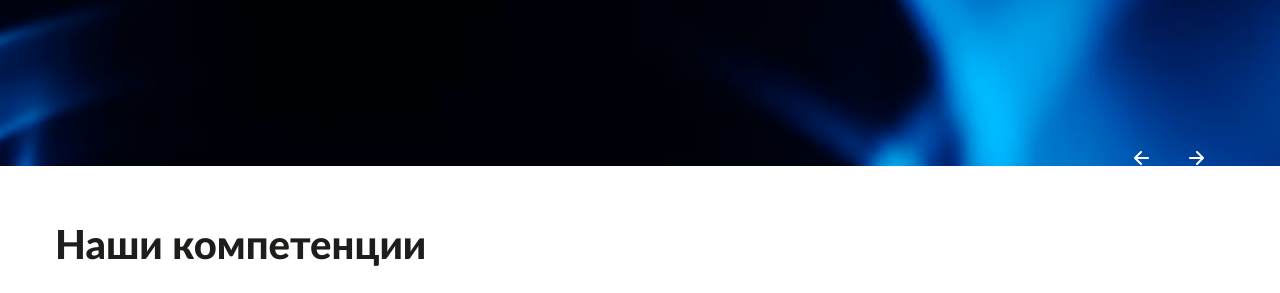
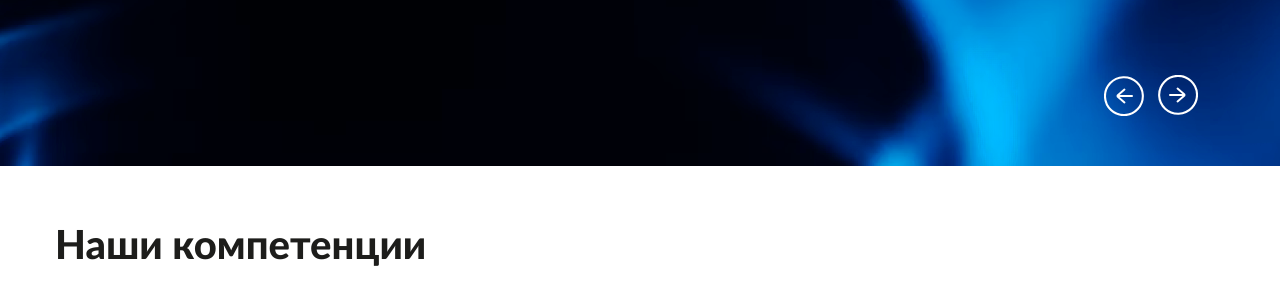
Before and after one commit to Vlad-95/gazstroy, a website: page index.html in a window 1280 px wide. Shown: the part 484-777 px from the top of the page. Drawn offline with Linux system fonts and the light colour scheme.

Commit message:
add arrows

```diff
--- a/index.html
+++ b/index.html
@@ -166,15 +166,20 @@
                 </div>
             </div>
 
+
             <div class="arrows">
                 <div class="wrapper">
                     <div class="arrows__wrap">
                         <div class="arrows__item prev">
-                            <svg><use xlink:href="img/icons/sprite.svg#short-arrow"></use></svg>
+                            <span class="line"></span>
+                            <svg viewBox="0 0 39 39" xmlns="http://www.w3.org/2000/svg">
+                                <circle cx="19" cy="19" r="18" stroke="white" stroke-width="2" fill="none"/>
+                            </svg>
                         </div>
                         <div class="arrows__item next">
-                            <svg xmlns="http://www.w3.org/2000/svg" xmlns:xlink="http://www.w3.org/1999/xlink" viewBox="0 0 16 16">
-                                <path d="M8.71006 14.7099L14.7101 8.70994C14.8038 8.61698 14.8782 8.50638 14.929 8.38452C14.9797 8.26266 15.0059 8.13195 15.0059 7.99994C15.0059 7.86793 14.9797 7.73722 14.929 7.61536C14.8782 7.4935 14.8038 7.3829 14.7101 7.28994L8.71006 1.28994C8.52176 1.10164 8.26636 0.995849 8.00006 0.995849C7.73376 0.995849 7.47837 1.10164 7.29006 1.28994C7.10176 1.47825 6.99597 1.73364 6.99597 1.99994C6.99597 2.26624 7.10176 2.52164 7.29006 2.70994L11.5901 6.99994L1.00006 6.99994C0.734844 6.99994 0.480489 7.1053 0.292953 7.29283C0.105417 7.48037 6.07406e-05 7.73472 6.0729e-05 7.99994C6.07174e-05 8.26516 0.105417 8.51951 0.292953 8.70705C0.480489 8.89458 0.734844 8.99994 1.00006 8.99994L11.5901 8.99994L7.29006 13.2899C7.19633 13.3829 7.12194 13.4935 7.07117 13.6154C7.0204 13.7372 6.99426 13.8679 6.99426 13.9999C6.99426 14.132 7.0204 14.2627 7.07117 14.3845C7.12194 14.5064 7.19633 14.617 7.29006 14.7099C7.38302 14.8037 7.49362 14.8781 7.61548 14.9288C7.73734 14.9796 7.86805 15.0057 8.00006 15.0057C8.13207 15.0057 8.26278 14.9796 8.38464 14.9288C8.5065 14.8781 8.6171 14.8037 8.71006 14.7099Z"/>
+                            <span class="line"></span>
+                            <svg viewBox="0 0 39 39" xmlns="http://www.w3.org/2000/svg">
+                                <circle cx="19" cy="19" r="18" stroke="white" stroke-width="2" fill="none"/>
                             </svg>
                         </div>
                     </div>
--- a/less/blocks_unique/intro.less
+++ b/less/blocks_unique/intro.less
@@ -42,39 +42,96 @@
         z-index: 2;
         right: 0;
         left: 0;
-        bottom: 0;
+        bottom: 91px;
         width: 100%;
 
         &__wrap {
-            display: flex;
-            align-items: center;
-            justify-content: flex-end;
+            position: relative;
         }
 
         &__item {
-            margin: 0 20px;
-            display: flex;
-            justify-content: center;
-            align-items: center;
+            width: 41px;
+            height: 41px;
+            transition: 0.3s;
+            position: absolute;
+            cursor: pointer;
 
             &:hover {
+                .line {
+                    width: 41px;
+                }
+
                 svg {
-                    transform: scaleX(2);
+                    right: -27px;
+
+                    circle {
+                        stroke-dasharray: 85px 60px;
+                    }
                 }
             }
 
             svg {
+                width: 41px;
+                height: 41px;
+                position: absolute;
+                right: 0;
+                transition: 0.3s;
+
+                    circle {
+                        stroke-dasharray: 98px 0px;
+                        transition: 0.3s;
+                        transform: rotate(-137deg);
+                        transform-origin: 50% 48%;
+                    }
+            }
+
+            .line {
+                position: absolute;
+                left: 12px;
+                top: 19px;
                 width: 16px;
-                height: 16px;
-                fill: @white;
+                height: 2px;
+                background-color: @white;
+                border-radius: 100px;
+                display: block;
                 transition: 0.3s;
-                transform-origin: 100% 50%;
+                transform-origin: 0 0;
+
+                &:before {
+                    content: '';
+                    position: absolute;
+                    right: 3px;
+                    bottom: calc(100% - 3px);
+                    background-color: @white;
+                    width: 2px;
+                    height: 11px;
+                    transform: rotate(-50deg);
+                    display: block;
+                    border-radius: 100px;
+                }
+
+                &:after {
+                    content: '';
+                    position: absolute;
+                    right: 3px;
+                    top: calc(100% - 3px);
+                    background-color: @white;
+                    width: 2px;
+                    height: 11px;
+                    transform: rotate(50deg);
+                    display: block;
+                    border-radius: 100px;
+                }
             }
 
             &.prev {
                 transform: rotate(180deg);
+                right: 80px;
             }
 
+            &.next {
+                right: 27px;
+            }
 
         }
     }
```
Also changed, not shown: css/style.css, js/jquery-ready.js, 1 other file.
